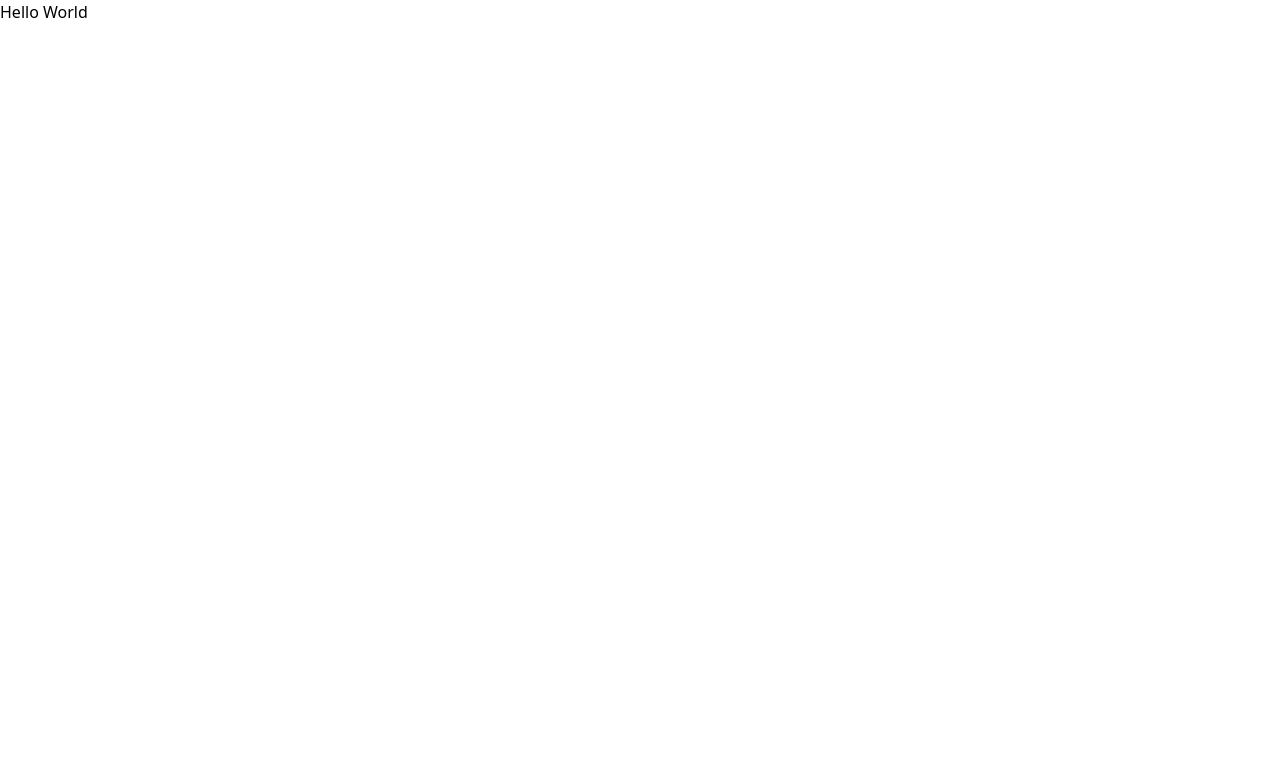
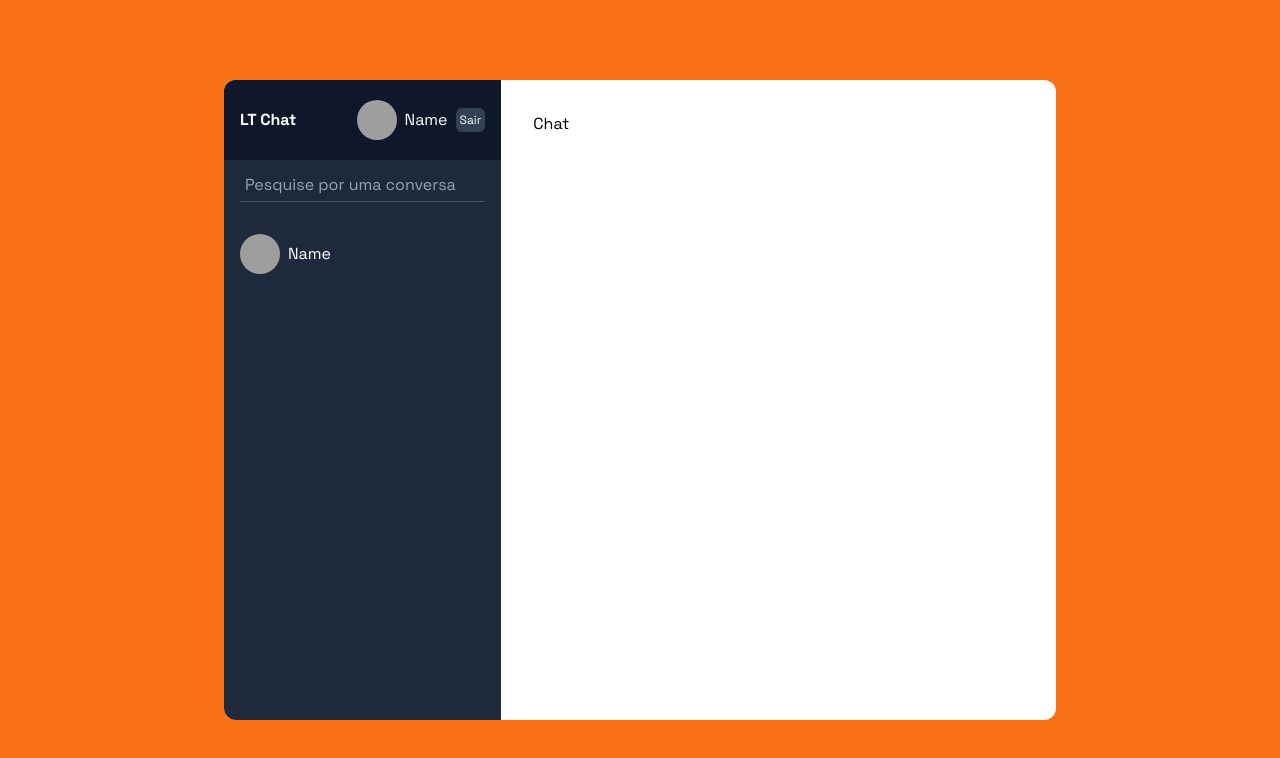
Before and after one commit to teixeiralc/react-chat-app, a React (Vite) app: page / in a window 1280 px wide. Shown: the top 758 px of the page. Built offline with nearby package versions, Linux system fonts and the light colour scheme; grey boxes are pictures that could not be loaded; the HTML template or start-up script is replaced by a standard one.

Commit message:
add navbar and searchbar

```diff
--- /dev/null
+++ b/src/components/Chat.jsx
@@ -0,0 +1,7 @@
+import React from 'react';
+
+const Chat = () => {
+  return <div className="p-8">Chat</div>;
+};
+
+export default Chat;
--- /dev/null
+++ b/src/components/ChatInput.jsx
@@ -0,0 +1,7 @@
+import React from 'react';
+
+const ChatInput = () => {
+  return <div>ChatInput</div>;
+};
+
+export default ChatInput;
--- /dev/null
+++ b/src/components/Message.jsx
@@ -0,0 +1,7 @@
+import React from 'react';
+
+const Message = () => {
+  return <div>Message</div>;
+};
+
+export default Message;
--- /dev/null
+++ b/src/components/Navbar.jsx
@@ -0,0 +1,25 @@
+import React from 'react';
+
+const Navbar = () => {
+  return (
+    <div className="flex justify-between items-center bg-slate-900 h-20 p-4">
+      <span className="font-bold">LT Chat</span>
+      <div className="flex gap-2 items-center">
+        <img
+          src="http://placekitten.com/200/200"
+          alt=""
+          className="rounded-[50%] object-cover w-10 h-10"
+        />
+        <span>Name</span>
+        <button
+          type="button"
+          className="bg-slate-700 p-1 rounded-md hover:bg-slate-600 text-xs"
+        >
+          Sair
+        </button>
+      </div>
+    </div>
+  );
+};
+
+export default Navbar;
--- /dev/null
+++ b/src/components/Search.jsx
@@ -0,0 +1,21 @@
+import React from 'react';
+
+const Search = () => {
+  return (
+    <div>
+      <div className="mb-4 px-4 py-2">
+        <input
+          type="text"
+          className="input_search"
+          placeholder="Pesquise por uma conversa"
+        />
+      </div>
+      <div className="flex items-center gap-2 cursor-pointer hover:bg-slate-900 px-4 py-2">
+        <img src="http://placekitten.com/200/300" alt="" className="avatar" />
+        <div>Name</div>
+      </div>
+    </div>
+  );
+};
+
+export default Search;
--- /dev/null
+++ b/src/components/Sidebar.jsx
@@ -0,0 +1,14 @@
+import React from 'react';
+import Navbar from './Navbar';
+import Search from './Search';
+
+const Sidebar = () => {
+  return (
+    <div className="bg-slate-800 text-white">
+      <Navbar />
+      <Search />
+    </div>
+  );
+};
+
+export default Sidebar;
--- /dev/null
+++ b/src/components/SidebarChat.jsx
@@ -0,0 +1,7 @@
+import React from 'react';
+
+const SidebarChat = () => {
+  return <div>SidebarChat</div>;
+};
+
+export default SidebarChat;
--- /dev/null
+++ b/src/components/index.js
@@ -0,0 +1,9 @@
+import Chat from './Chat';
+import ChatInput from './ChatInput';
+import Message from './Message';
+import Navbar from './Navbar';
+import Search from './Search';
+import Sidebar from './Sidebar';
+import SidebarChat from './SidebarChat';
+
+export { Chat, ChatInput, Message, Navbar, Search, Sidebar, SidebarChat };
--- a/src/index.css
+++ b/src/index.css
@@ -6,10 +6,16 @@
   .input_styles {
     @apply w-full p-2 border-2 border-transparent border-b-orange-400 outline-none focus:border-orange-400;
   }
+  .input_search {
+    @apply w-full p-1 border-[1px] bg-transparent border-transparent border-b-slate-600 outline-none focus:border-slate-500 focus:rounded-md;
+  }
   .title {
     @apply text-4xl font-bold text-orange-500 mb-2 leading-none;
   }
   .btn {
     @apply py-3 bg-orange-500 text-white text-xl tracking-wider uppercase hover:bg-orange-600 mt-4;
   }
+  .avatar {
+    @apply rounded-[50%] object-cover w-10 h-10;
+  }
 }
--- a/src/pages/Home.jsx
+++ b/src/pages/Home.jsx
@@ -1,7 +1,15 @@
 import React from 'react';
+import { Chat, Sidebar } from '../components';
 
 const Home = () => {
-  return <h1>Hello World</h1>;
+  return (
+    <div className="min-h-[100vh] grid place-items-center bg-orange-500">
+      <div className="min-w-[65%] min-h-[80%] bg-white font-base rounded-xl grid grid-cols-[1fr,2fr] overflow-hidden">
+        <Sidebar />
+        <Chat />
+      </div>
+    </div>
+  );
 };
 
 export default Home;
```
